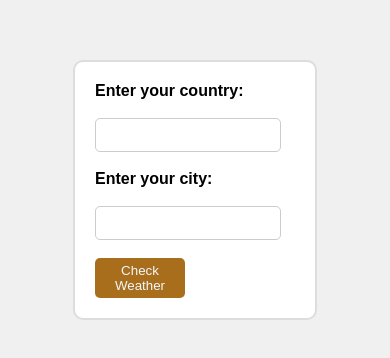
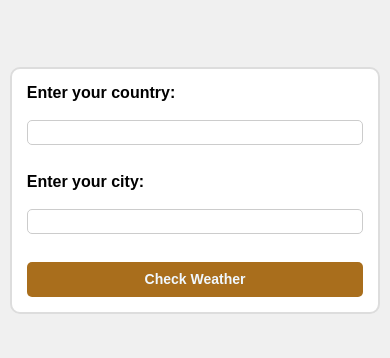
Before and after one commit to Lerils22/weather, a plain HTML site: page index.html in a window 390 px wide. Shown: the part 232-590 px from the top of the page. Drawn offline with Linux system fonts and the light colour scheme.

Commit message:
Add files via upload

```diff
--- a/index.html
+++ b/index.html
@@ -21,7 +21,7 @@
     <div class="overlay" id="overlay"></div>
     <div class="popup" id="popup">
         <p>Just watch outside bruh🗿</p>
-        <button onclick="closePopup()">Close</button>
+        <button onclick="closePopup()">Bruh 🤦‍♂️</button>
     </div>
 
     <script src="script.js"></script>
--- a/style.css
+++ b/style.css
@@ -1,3 +1,10 @@
+/* Resetting margin and padding */
+* {
+    margin: 0;
+    padding: 0;
+    box-sizing: border-box;
+}
+
 body {
     font-family: Arial, Helvetica, sans-serif;
     font-weight: 600;
@@ -5,7 +12,6 @@ body {
     justify-content: center;
     align-items: center;
     height: 100vh;
-    margin: 0;
     background-color: #f0f0f0;
 }
 
@@ -15,6 +21,7 @@ button {
     border-radius: 5px;
     cursor: pointer;
     border: none;
+    font-weight: 600;
     transition: background-color ease-in-out 0.3s;
 }
 
@@ -24,9 +31,10 @@ button:hover {
 
 form {
     display: flex;
+    flex-direction: column;
     justify-content: center;
-    flex-direction: column;
-    width: 200px;
+    width: 90%;
+    max-width: 400px;
     padding: 20px;
     background-color: #fff;
     border: 2px solid #ddd;
@@ -34,16 +42,20 @@ form {
 }
 
 input {
-    width: 90%;
+    width: 100%;
     height: 30px;
+    margin-bottom: 10px;
+    padding: 5px;
     border: 1px solid #ccc;
     border-radius: 5px;
     font-size: 14px;
 }
-.go{
-    width: 90px;
+
+.go {
+    width: 100%;
     height: 40px;
 }
+
 .overlay {
     display: none;
     position: fixed;
@@ -67,6 +79,8 @@ input {
     border: 2px solid #ddd;
     border-radius: 10px;
     z-index: 1000;
+    width: 90%;
+    max-width: 400px;
 }
 
 .popup p {
@@ -87,3 +101,35 @@ input {
 .popup button:hover {
     background-color: #e53935;
 }
+
+/* Responsive design adjustments */
+@media (max-width: 768px) {
+    form, .popup {
+        width: 90%;
+        padding: 15px;
+    }
+
+    input {
+        height: 25px;
+        font-size: 12px;
+    }
+
+    .go {
+        height: 35px;
+    }
+
+    .popup p {
+        font-size: 18px;
+    }
+}
+
+@media (max-width: 480px) {
+    form, .popup {
+        width: 95%;
+    }
+
+    button, .popup button {
+        font-size: 14px;
+        padding: 8px 16px;
+    }
+}
```
